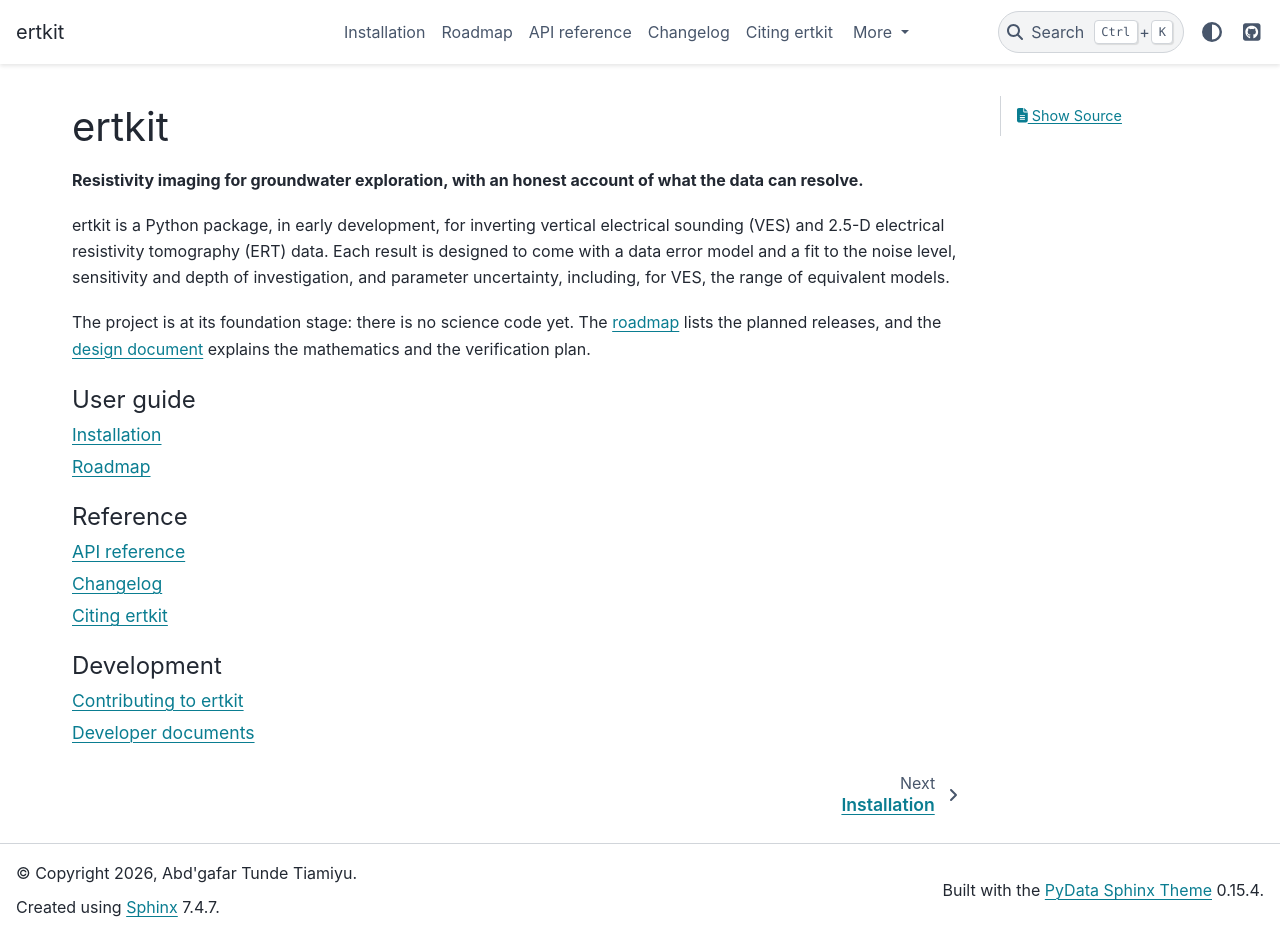
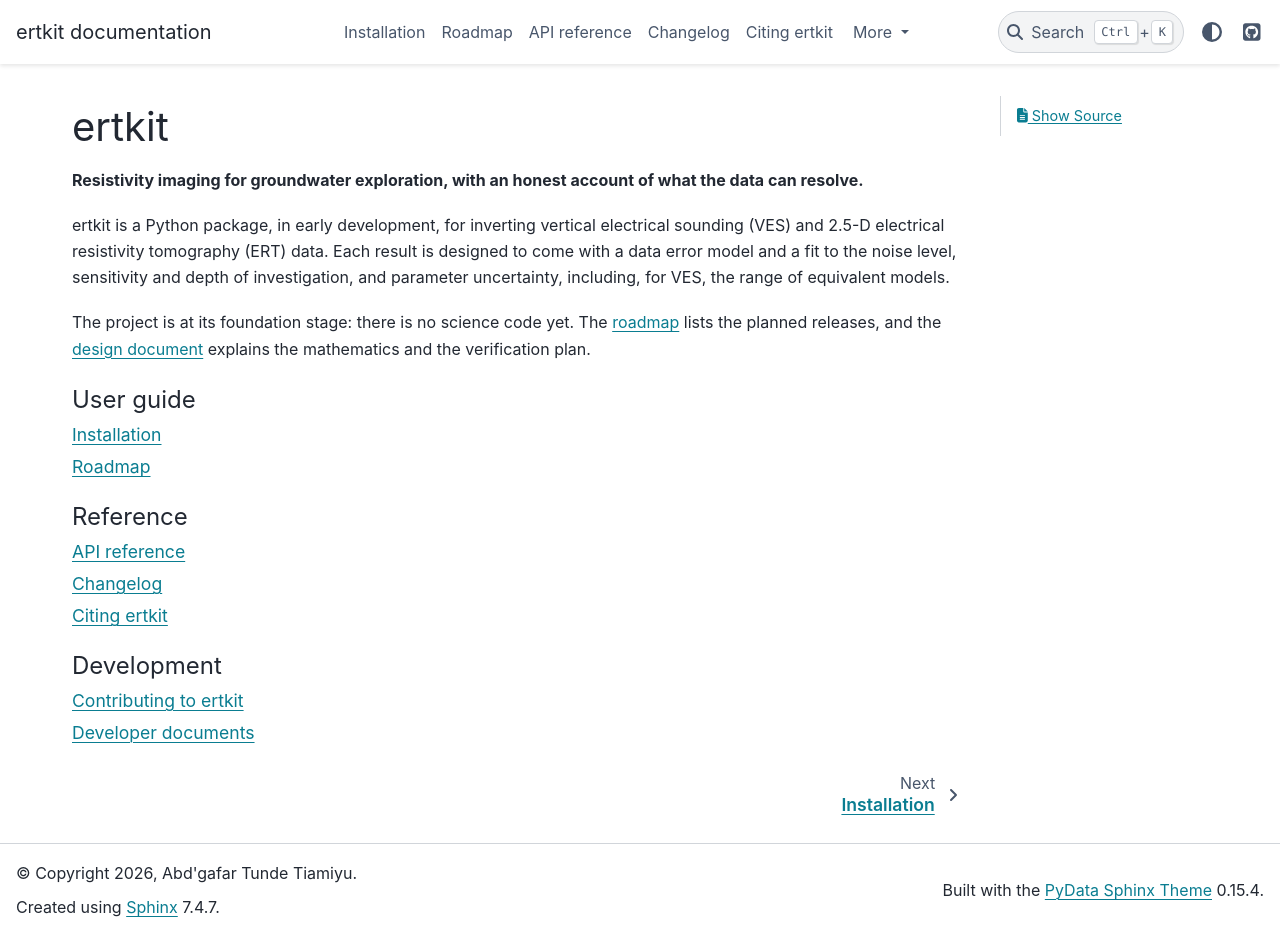
Before and after one commit to abdgafartunde/ertkit, a Sphinx documentation site: the page built from docs/index.md, in a window 1280 px wide and 936 px high. Built offline with Sphinx 7.4.7 and the PyData theme 0.15.4, drawn with Linux system fonts in a browser that asks for light colours; pages that are not in the unit, such as notebooks, are missing from menus; the version number could not be read and is left out.

```diff
--- a/docs/conf.py
+++ b/docs/conf.py
@@ -46,7 +46,7 @@
 }
 
 html_theme = "pydata_sphinx_theme"
-html_title = "ertkit"
+html_title = "ertkit documentation"
 html_theme_options = {
     "github_url": "https://github.com/abdgafartunde/ertkit",
     "navigation_with_keys": False,
```
Also changed, not shown: 2 other files.
